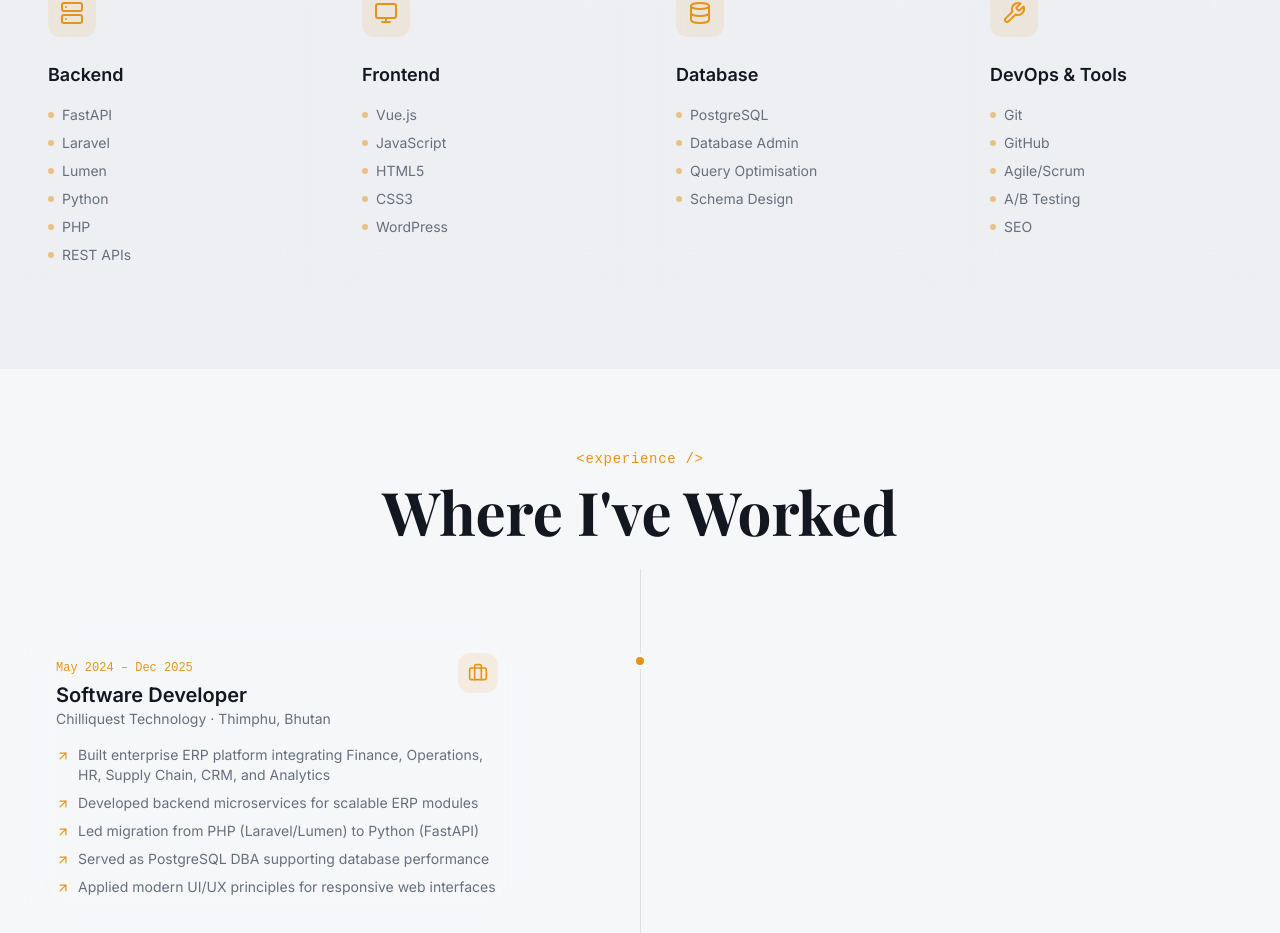
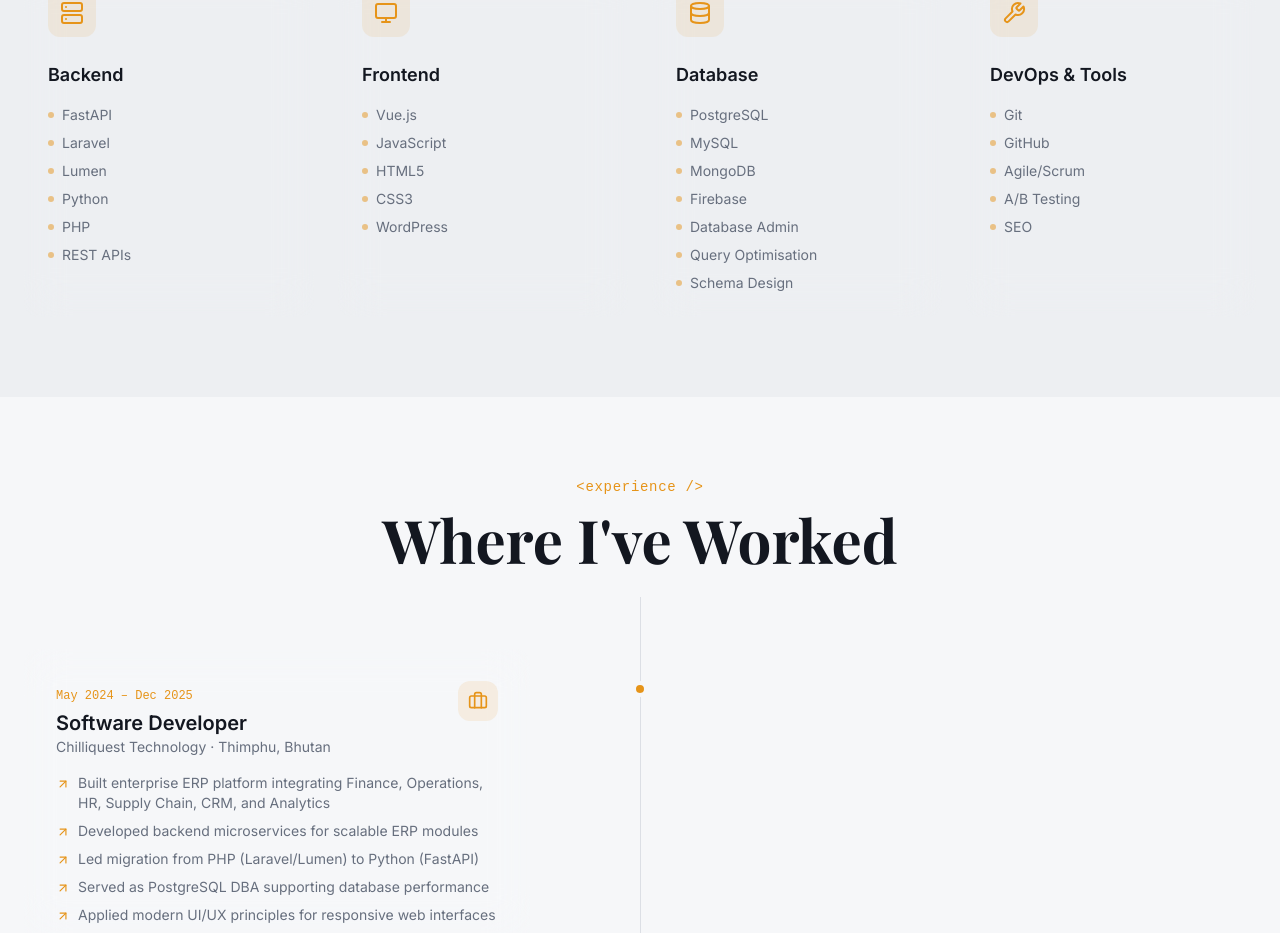
Before and after one commit to Chimi-S/portfolio, a React (Vite) app: page / in a window 1280 px wide. Shown: the part 1087-2020 px from the top of the page. Built offline with nearby package versions, Linux system fonts and the light colour scheme; the HTML template or start-up script is replaced by a standard one.

Commit message:
Upadted skills

```diff
--- a/src/components/portfolio/SkillsSection.tsx
+++ b/src/components/portfolio/SkillsSection.tsx
@@ -17,6 +17,9 @@ const skillGroups = [
 		icon: Database,
 		skills: [
 			"PostgreSQL",
+			"MySQL",
+			"MongoDB",
+			"Firebase",
 			"Database Admin",
 			"Query Optimisation",
 			"Schema Design",
```
